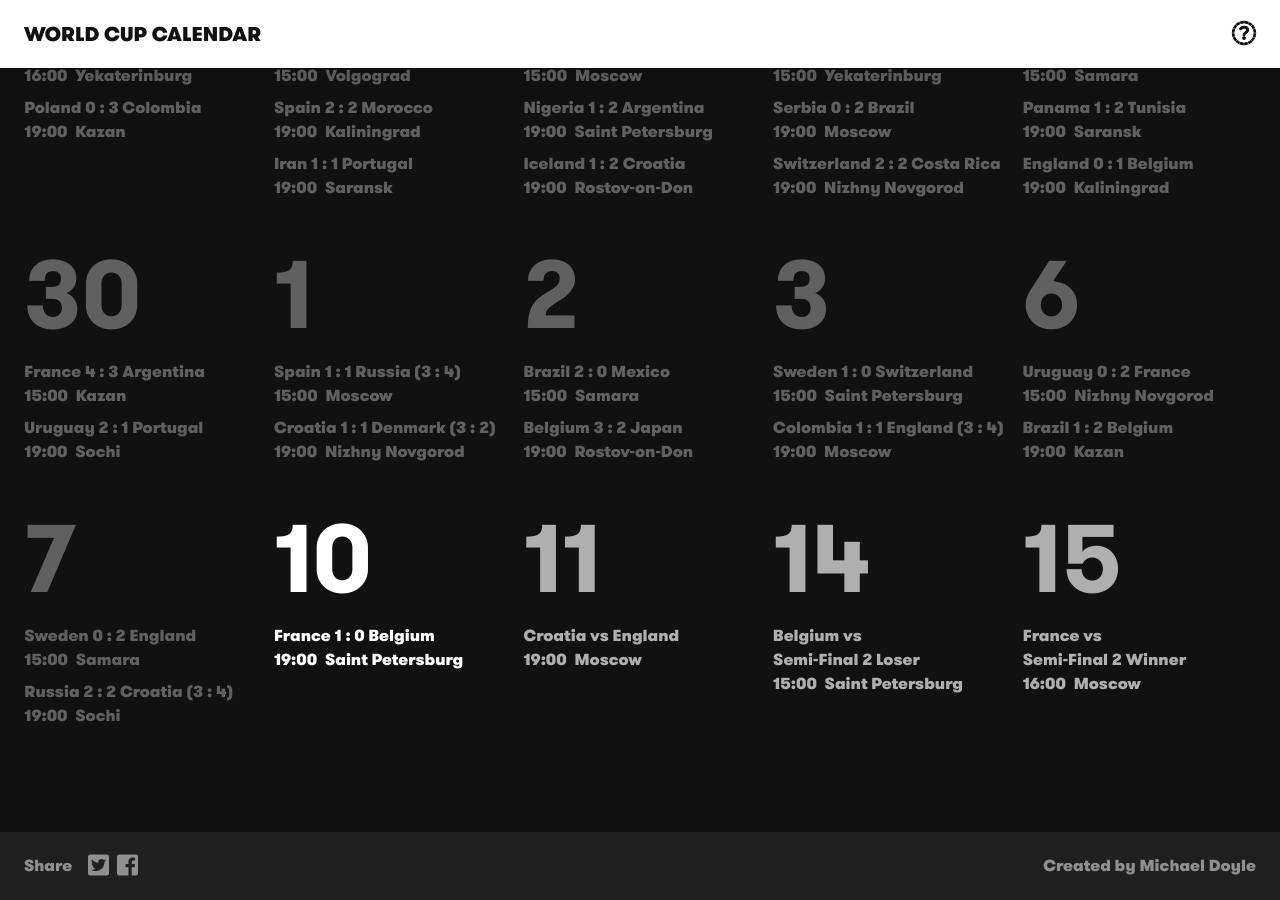
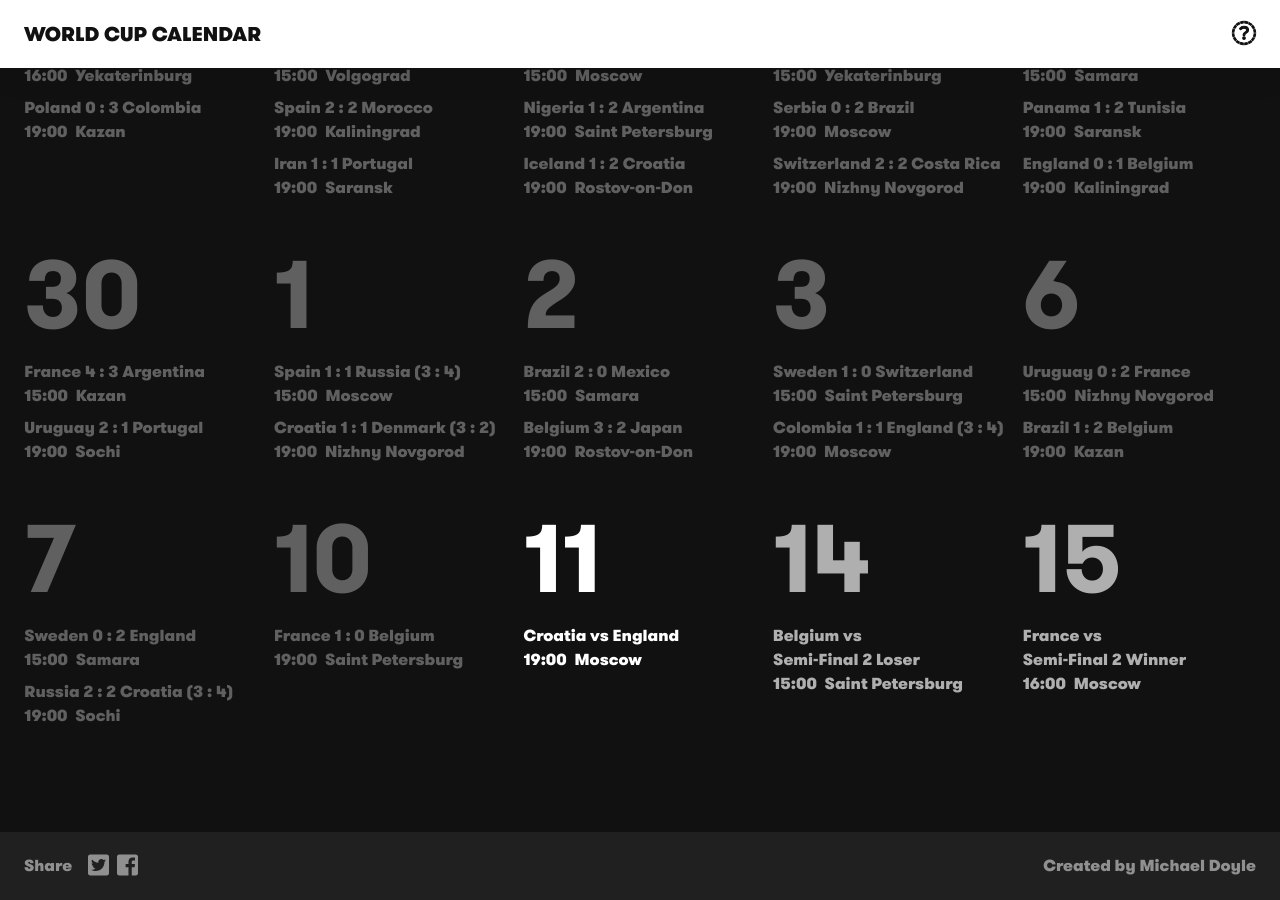
Before and after one commit to iamclydehoel/worldcupcalendar-2018, a Jekyll site: the page built from index.html, in a window 1280 px wide and 900 px high, scrolled down 996 px. Built offline with Jekyll 4.4.1, drawn with Linux system fonts in a browser that asks for light colours; nearby versions of some CDN libraries.

Commit message:
Day update

```diff
--- a/index.html
+++ b/index.html
@@ -9,7 +9,7 @@
   <div class="calendar calendar--day">
 
     {% for day in site.data.fixtures %}
-      <div class="day{% if day.date == '10/7' %} day--current{% endif %}">
+      <div class="day{% if day.date == '11/7' %} day--current{% endif %}">
         <h3 class="day__title">{{ day.date | split:'/' | first }}</h3>
         <ul class="fixtures">
           {% for match in day.matches %}
```
